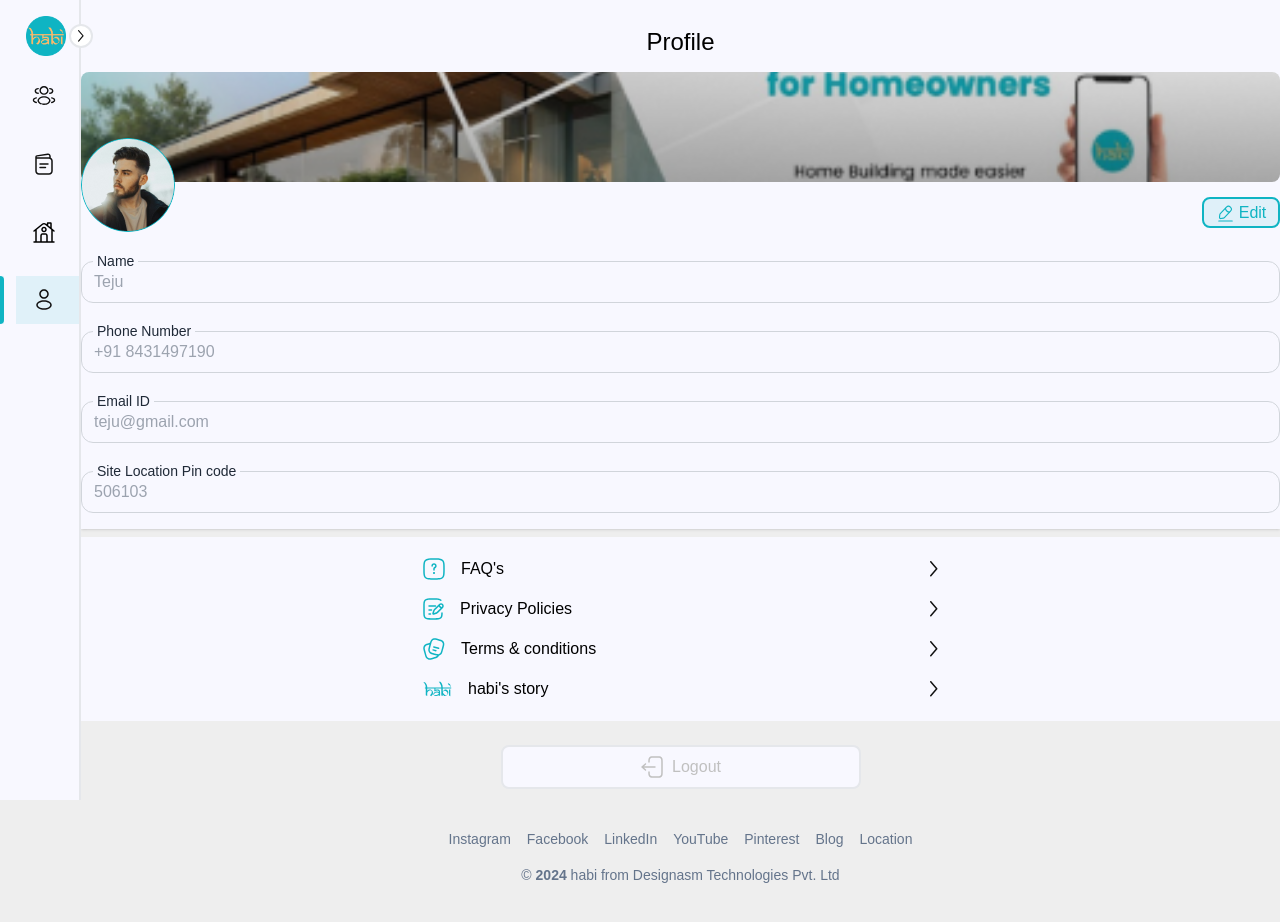
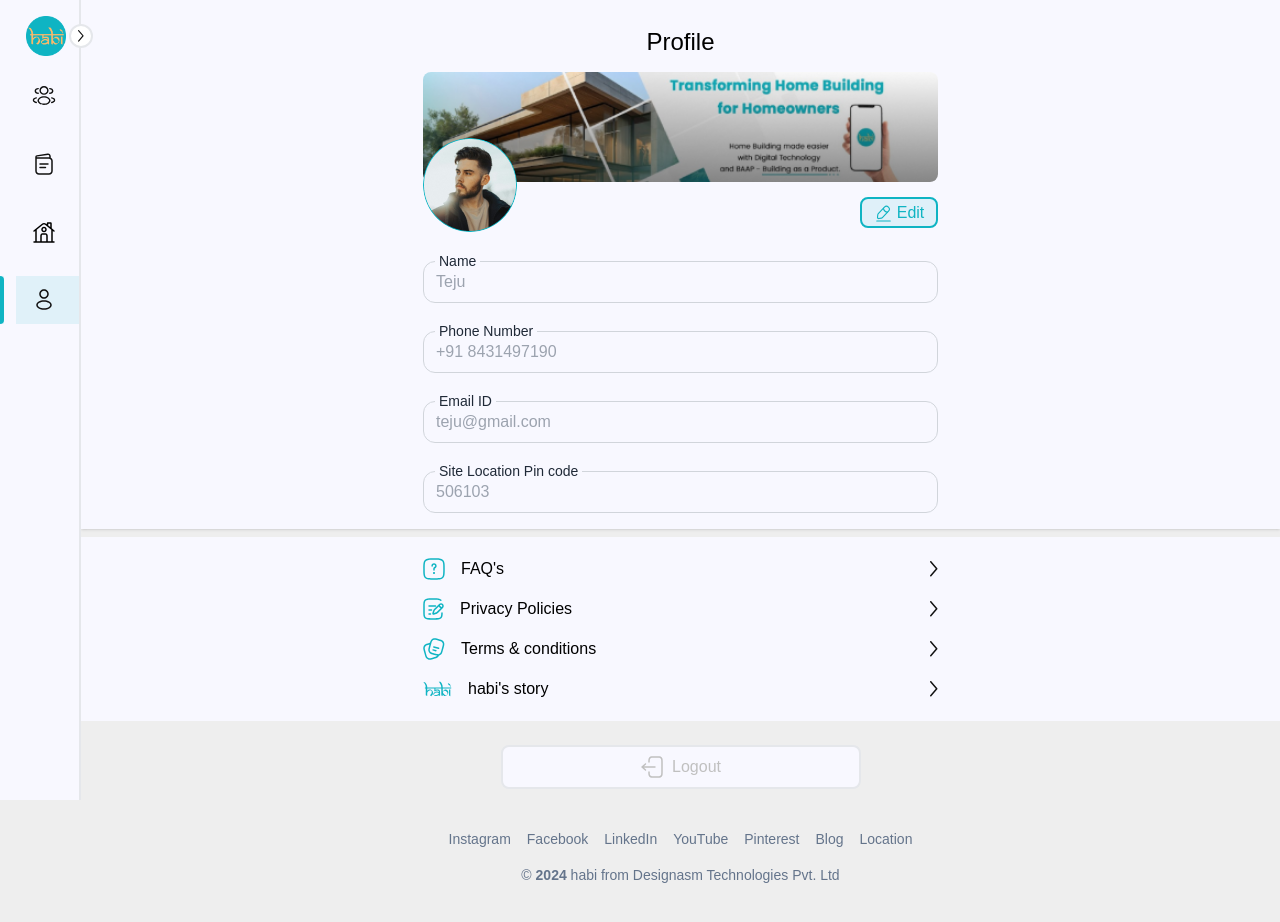
Before and after one commit to tejudharanesh/teju_habi, a React (Vite) app in the folder client/: page /dashboard/profile in a window 1280 px wide. Shown: the top 922 px of the page. Built offline with nearby package versions, Linux system fonts and the light colour scheme.

Commit message:
added profile page

```diff
--- a/client/src/pages/Profile.jsx
+++ b/client/src/pages/Profile.jsx
@@ -13,7 +13,7 @@ import Footer from "../components/Footer";
 const Profile = () => {
   return (
     <div className="min-h-screen flex flex-col items-center bg-background font-poppins w-full h-auto">
-      <div className="flex flex-col items-center w-full bg-layoutColor shadow pt-6 pb-4 mb-2">
+      <div className="flex flex-col items-center w-full bg-layoutColor shadow md:px-[140px] lg:px-[342px] pt-6 pb-4 mb-2">
         <div className="relative w-full h-40">
           <p className="text-center text-black font-medium text-[21px] md:text-[24px] mb-3">
             Profile
```
